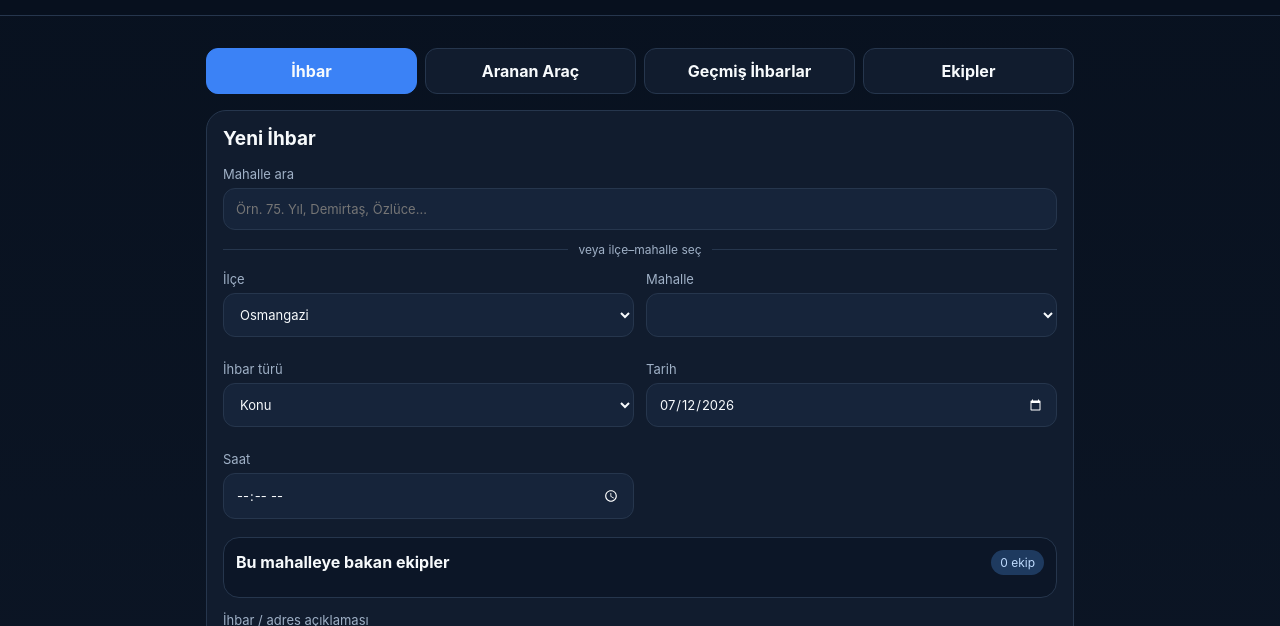
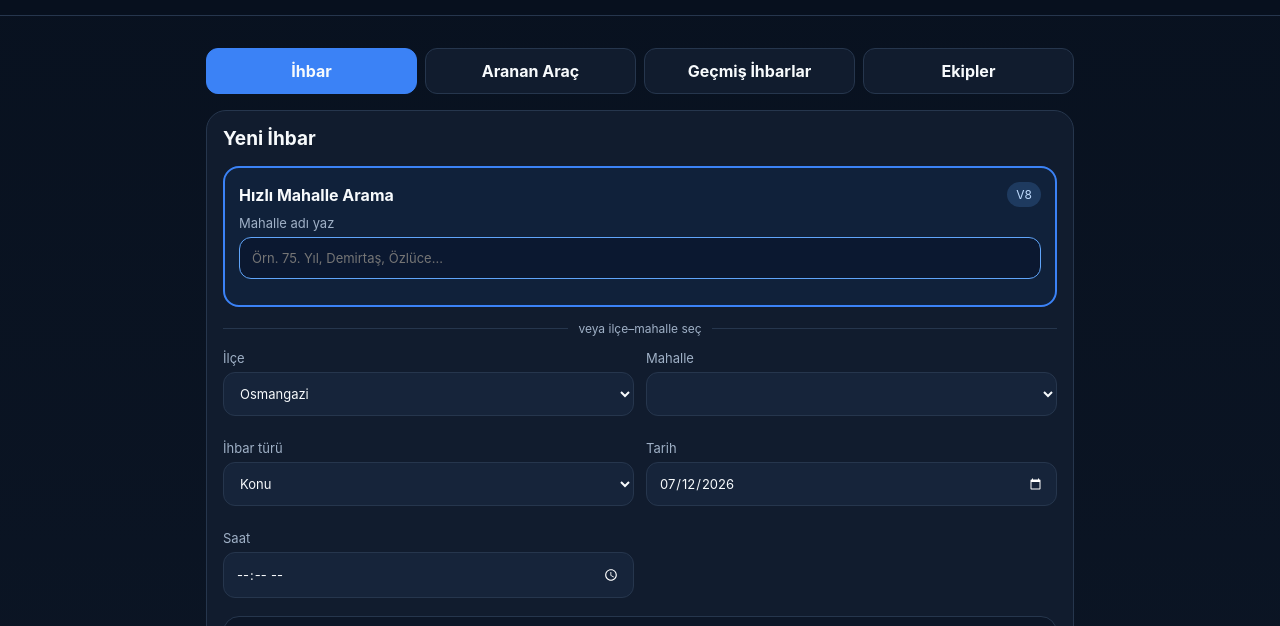
Before and after one commit to faroocc/trafik-takip, a plain HTML site: page index.html in a window 1280 px wide. Shown: the part 98-724 px from the top of the page. Drawn offline with Linux system fonts and the light colour scheme.

Commit message:
Add files via upload

```diff
--- a/index.html
+++ b/index.html
@@ -7,9 +7,9 @@
   <meta name="apple-mobile-web-app-capable" content="yes" />
   <meta name="apple-mobile-web-app-status-bar-style" content="black-translucent" />
   <meta name="apple-mobile-web-app-title" content="Trafik Takip" />
-  <link rel="manifest" href="manifest.webmanifest?v=7" />
+  <link rel="manifest" href="manifest.webmanifest?v=8" />
   <link rel="apple-touch-icon" href="icon-192.png" />
-  <link rel="stylesheet" href="styles.css?v=7" />
+  <link rel="stylesheet" href="styles.css?v=8" />
   <title>Trafik Takip Sistemi</title>
 </head>
 <body>
@@ -34,11 +34,17 @@
     <section id="record" class="panel active">
       <h2>Yeni İhbar</h2>
       <form id="recordForm">
-        <div class="address-search-wrap">
-          <label>Mahalle ara
-            <input id="addressSearch" type="search" autocomplete="off" placeholder="Örn. 75. Yıl, Demirtaş, Özlüce..." />
-          </label>
-          <div id="addressSearchResults" class="address-results hidden"></div>
+        <div class="address-search-card">
+          <div class="search-title-row">
+            <strong>Hızlı Mahalle Arama</strong>
+            <span class="badge">V8</span>
+          </div>
+          <div class="address-search-wrap">
+            <label>Mahalle adı yaz
+              <input id="addressSearch" type="search" autocomplete="off" placeholder="Örn. 75. Yıl, Demirtaş, Özlüce..." />
+            </label>
+            <div id="addressSearchResults" class="address-results hidden"></div>
+          </div>
         </div>
 
         <div class="or-divider"><span>veya ilçe–mahalle seç</span></div>
@@ -197,6 +203,6 @@
 
   <div id="toast" role="status" aria-live="polite"></div>
 
-  <script src="app.js?v=7"></script>
+  <script src="app.js?v=8"></script>
 </body>
 </html>
--- a/styles.css
+++ b/styles.css
@@ -105,3 +105,22 @@ dialog::backdrop{background:rgba(0,0,0,.65)}.dialog-actions{display:grid;grid-te
 .or-divider{display:flex;align-items:center;gap:10px;margin:6px 0 14px;color:var(--muted);font-size:12px}
 .or-divider::before,.or-divider::after{content:"";height:1px;background:var(--line);flex:1}
 .search-hint{padding:10px;color:var(--muted);font-size:13px}
+
+.address-search-card{
+  background:#10213a;
+  border:2px solid #3b82f6;
+  border-radius:16px;
+  padding:14px;
+  margin-bottom:14px;
+}
+.search-title-row{
+  display:flex;
+  justify-content:space-between;
+  align-items:center;
+  margin-bottom:8px;
+}
+.search-title-row strong{font-size:16px}
+.address-search-card input{
+  border-color:#60a5fa;
+  background:#0b1830;
+}
```
Also changed, not shown: sw.js (+15 -4 lines), 1 other file.
